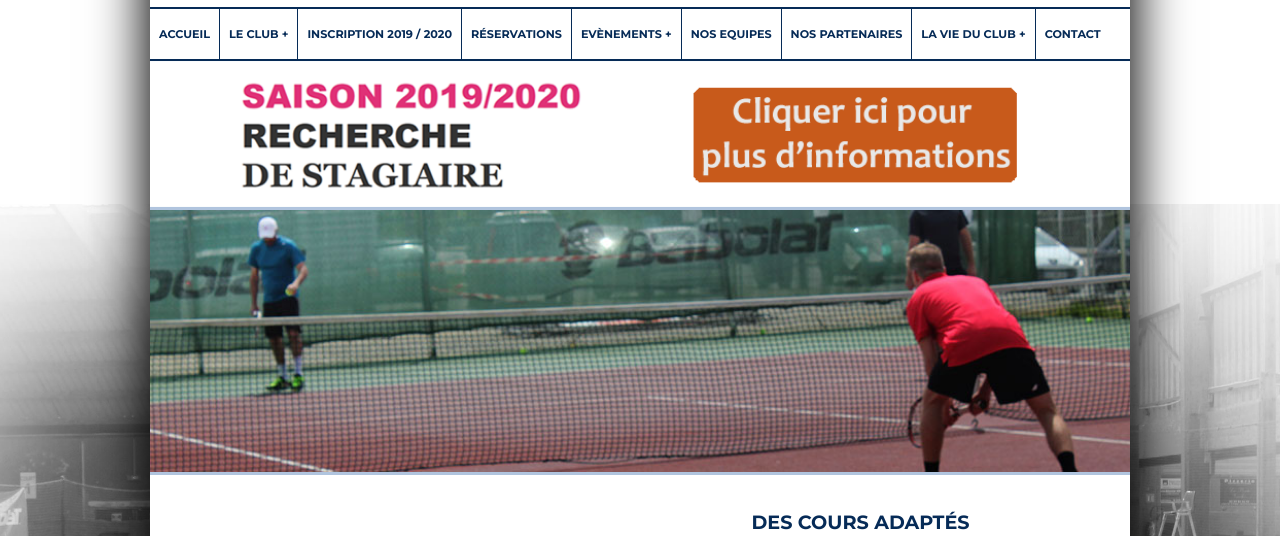
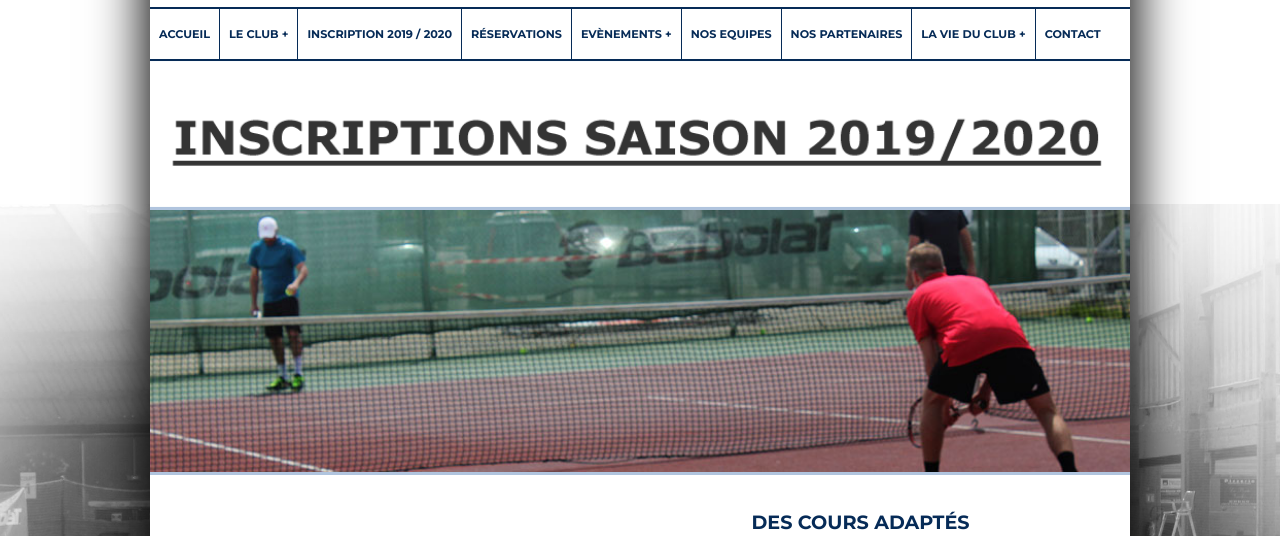
Before and after one commit to KuaJnio/cstc, a plain HTML site: page source/www/index.html in a window 1280 px wide. Shown: the part 203-739 px from the top of the page. Drawn offline with Linux system fonts and the light colour scheme.

Commit message:
inscriptions

```diff
--- a/source/www/index.html
+++ b/source/www/index.html
@@ -67,7 +67,7 @@
 		</nav>
 		<div id="content">
 			<div class="txtcenter" id="sliderdiv">
-			<a target="_blank" href="recherche_stagiaire.pdf"><img src="images/stagiaire.png" alt="Recherche stagiaire" title="Recherche stagiaire"/></a>
+			<a target="_blank" href="inscriptions.html"><img src="images/inscriptions.png" alt="Inscriptions 2019-2020" title="Inscriptions 2019-2020"/></a>
 				<img src="images/slider.jpg" alt="Inscrivez-vous à des cours adaptés aux débutants et confirmés, aux jeunes et aux adultes" title="Inscrivez-vous à des cours adaptés aux débutants et confirmés, aux jeunes et aux adultes" />
 			</div>
 			<div class="grid-2 w90" id="titrediv">
```
Also changed, not shown: source/www/images/inscriptions.png (added).
